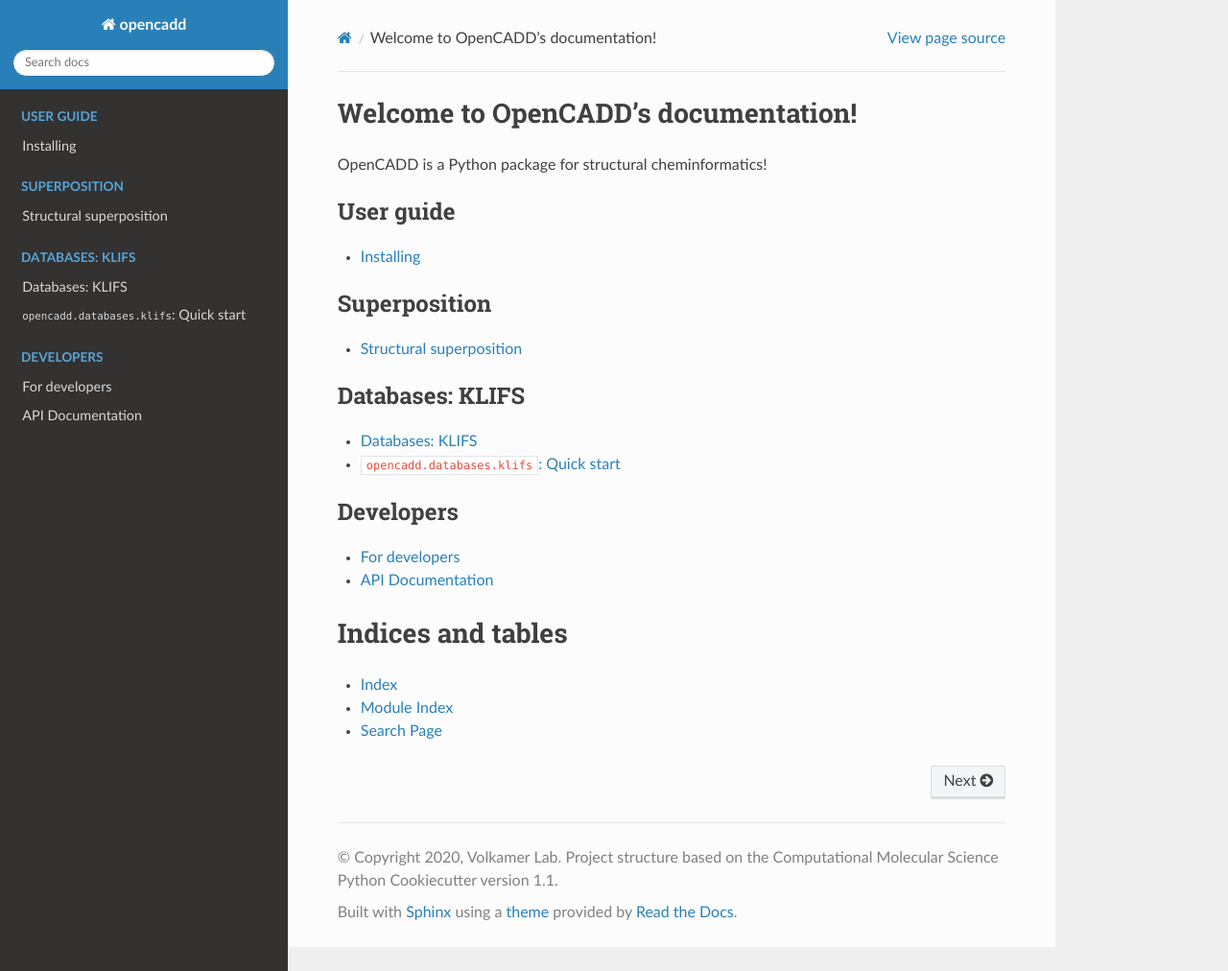
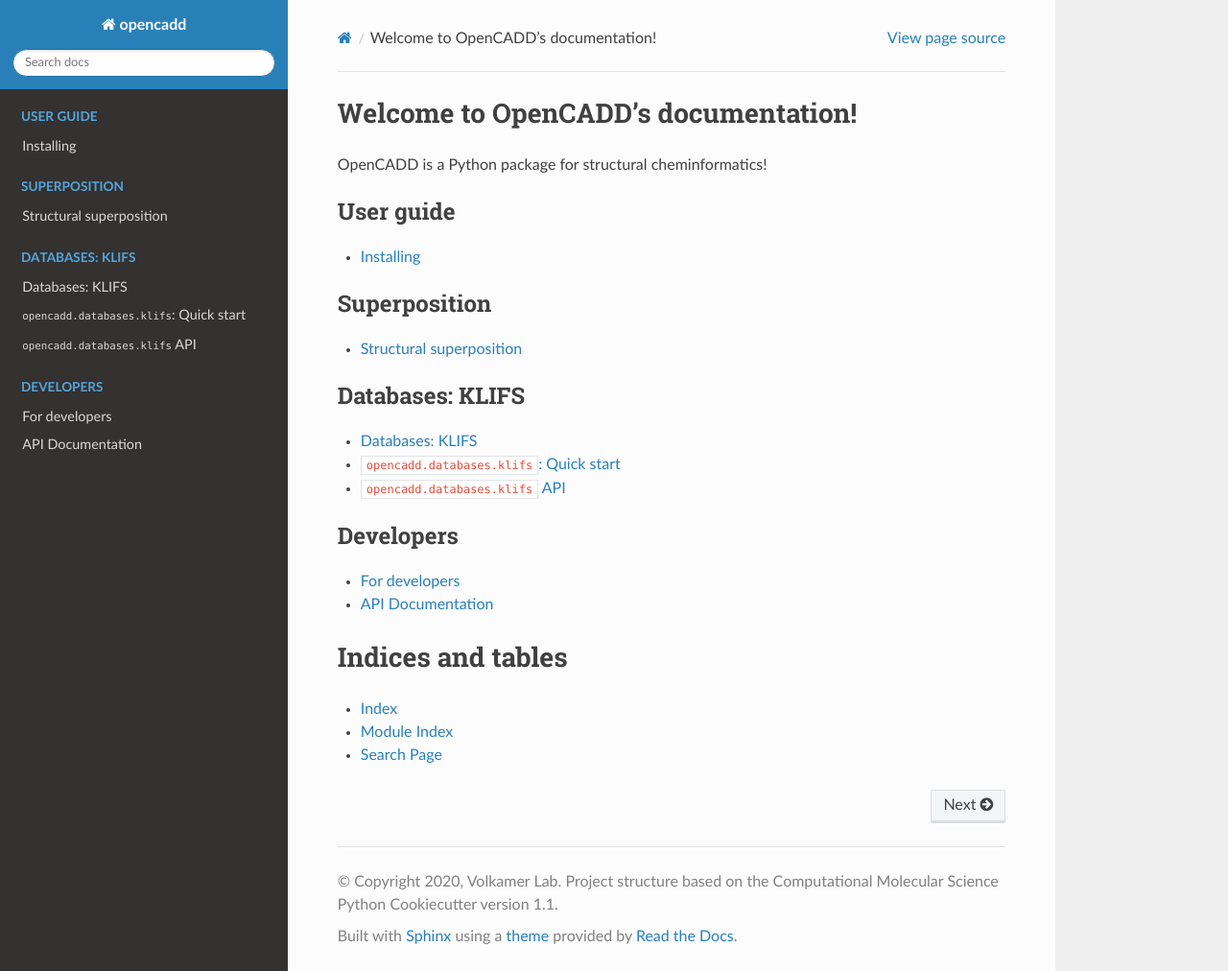
Before and after one commit to volkamerlab/opencadd, a Sphinx documentation site: the page built from docs/index.rst, in a window 1280 px wide and 1012 px high. Shown: the whole window at 96% size. Built offline with Sphinx 7.4.7 and the Read the Docs theme 2.0.0, drawn with Linux system fonts in a browser that asks for light colours; pages that are not in the unit, such as notebooks, are missing from menus.

Commit message:
Object-oriented API (using remote/local session)

```diff
--- a/docs/index.rst
+++ b/docs/index.rst
@@ -29,6 +29,7 @@
 
    databases_klifs
    tutorials/databases_klifs
+   tutorials/databases_klifs_new_api
 
 .. toctree::
    :maxdepth: 1
```
Also changed, not shown: docs/tutorials/databases_klifs_new_api.ipynb (added).
